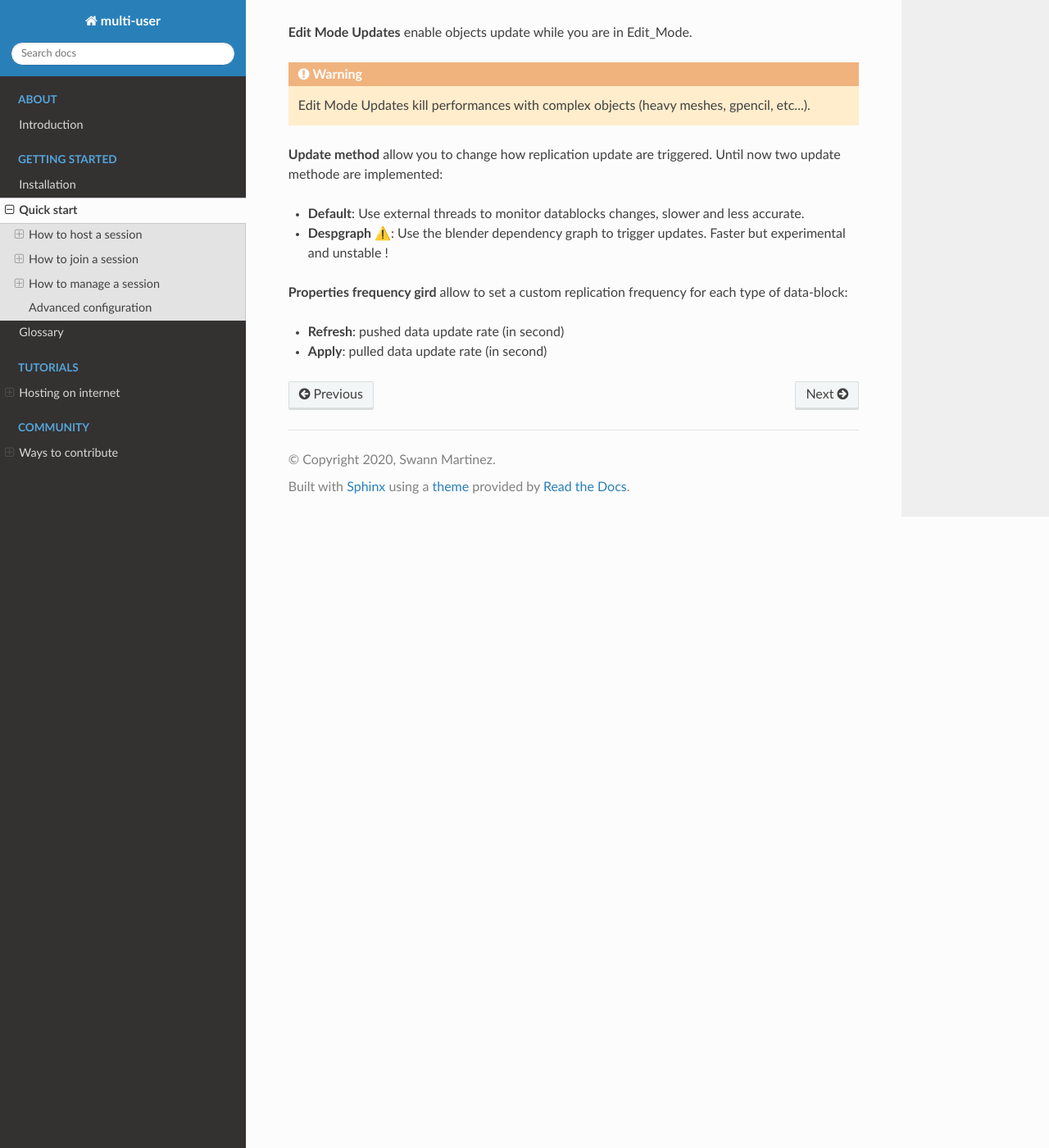
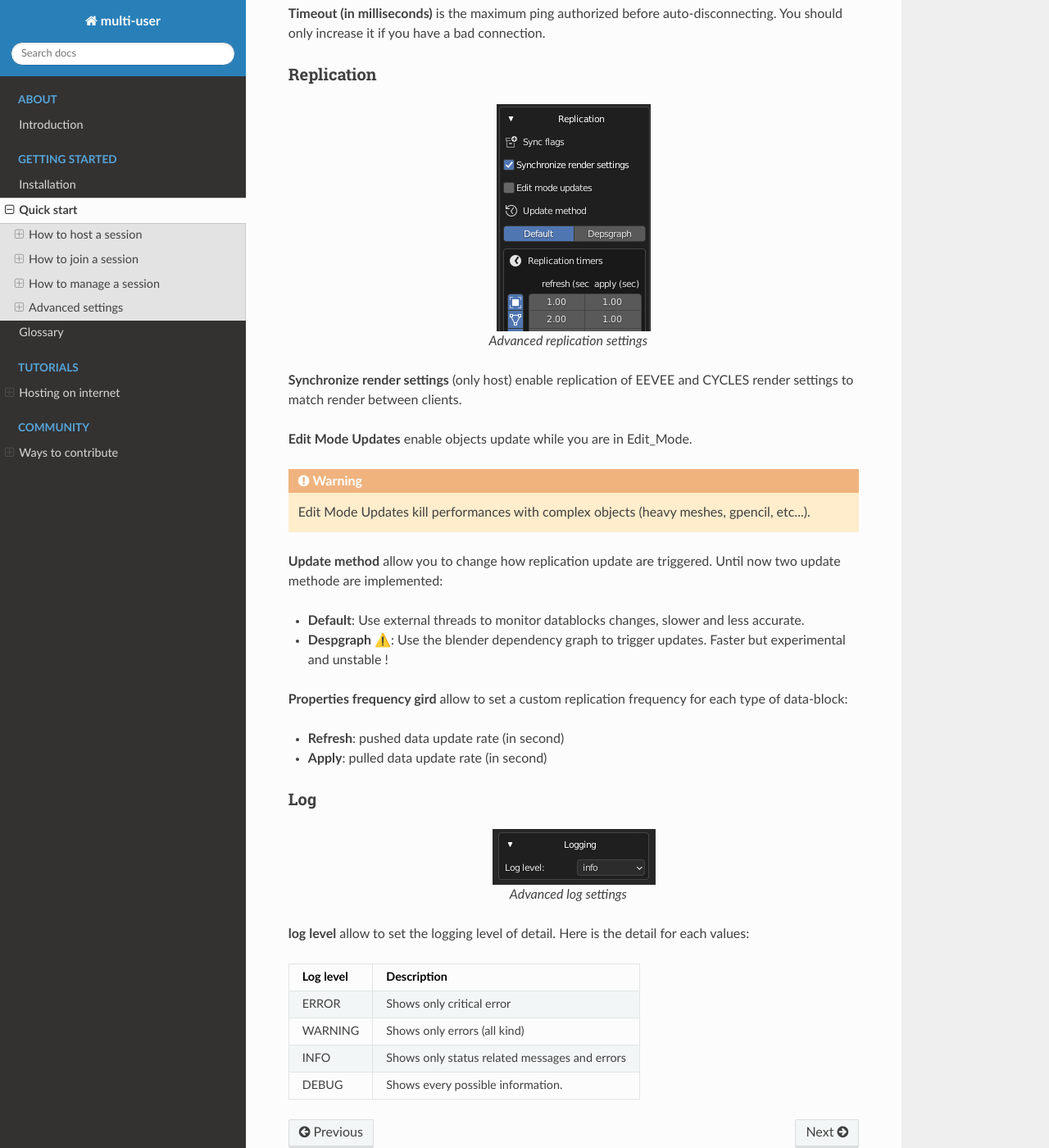
Before and after one commit to AvvyB/blender-multi-user, a Sphinx documentation site: the page built from docs/getting_started/quickstart.rst, in a window 1280 px wide and 1400 px high, scrolled down 9341 px. Shown: the whole window at 82% size. Built offline with Sphinx 7.4.7 and the Read the Docs theme 2.0.0, drawn with Linux system fonts in a browser that asks for light colours; some of the changed text lies outside the part shown.

Commit message:
doc: update log related sections

```diff
--- a/docs/getting_started/quickstart.rst
+++ b/docs/getting_started/quickstart.rst
@@ -299,8 +299,8 @@ Here is a quick list of available actions:
 
 .. _advanced:
 
-Advanced configuration
-======================
+Advanced settings
+=================
 
 This section contains optional settings to configure the session behavior.
 
@@ -309,7 +309,14 @@ This section contains optional settings to configure the session behavior.
 
    Advanced configuration panel
 
-.. rubric:: Network panel
+-------
+Network
+-------
+
+.. figure:: img/quickstart_advanced_network.png
+   :align: center
+
+   Advanced network settings
 
 **IPC Port** is the port used for Inter Process Communication. This port is used
 by the multi-users subprocesses to communicate with each others. If different instances
@@ -323,7 +330,14 @@ of the multi-user are using the same IPC port it will create conflict !
 **Timeout (in milliseconds)** is the maximum ping authorized before auto-disconnecting.
 You should only increase it if you have a bad connection.
 
-.. rubric:: Replication panel
+-----------
+Replication
+-----------
+
+.. figure:: img/quickstart_advanced_replication.png
+   :align: center
+
+   Advanced replication settings
 
 **Synchronize render settings** (only host) enable replication of EEVEE and CYCLES render settings to match render between clients.
 
@@ -340,3 +354,26 @@ You should only increase it if you have a bad connection.
 
 - **Refresh**: pushed data update rate (in second)
 - **Apply**: pulled data update rate (in second)
+
+---
+Log
+---
+
+.. figure:: img/quickstart_advanced_logging.png
+   :align: center
+
+   Advanced log settings
+
+**log level** allow to set the logging level of detail. Here is the detail for each values:
+
++-----------+-----------------------------------------------+
+| Log level |                  Description                  |
++===========+===============================================+
+| ERROR     | Shows only critical error                     |
++-----------+-----------------------------------------------+
+| WARNING   | Shows only errors (all kind)                  |
++-----------+-----------------------------------------------+
+| INFO      | Shows only status related messages and errors |
++-----------+-----------------------------------------------+
+| DEBUG     | Shows every possible information.             |
++-----------+-----------------------------------------------+
--- a/docs/tutorials/hosting_guide.rst
+++ b/docs/tutorials/hosting_guide.rst
@@ -199,11 +199,11 @@ You can run the dedicated server on any platform by following those steps:
         replication.serve
 
 .. hint::
-    You can also specify a custom **port** (-p), **timeout** (-t) and **admin password** (-pwd) with the following optionnal argument
+    You can also specify a custom **port** (-p), **timeout** (-t), **admin password** (-pwd), **log level(ERROR, WARNING, INFO or DEBUG)** (-l) and **log file** (-lf) with the following optionnal argument
 
     .. code-block:: bash
 
-         replication.serve -p 5555 -pwd toto -t 1000
+        replication.serve -p 5555 -pwd toto -t 1000 -l INFO -lf server.log
 
 As soon as the dedicated server is running, you can connect to it from blender (follow :ref:`how-to-join`).
 
```
Also changed, not shown: docs/getting_started/img/quickstart_advanced_logging.png (added), docs/getting_started/img/quickstart_advanced_network.png (added), docs/getting_started/img/quickstart_advanced_replication.png (added).
